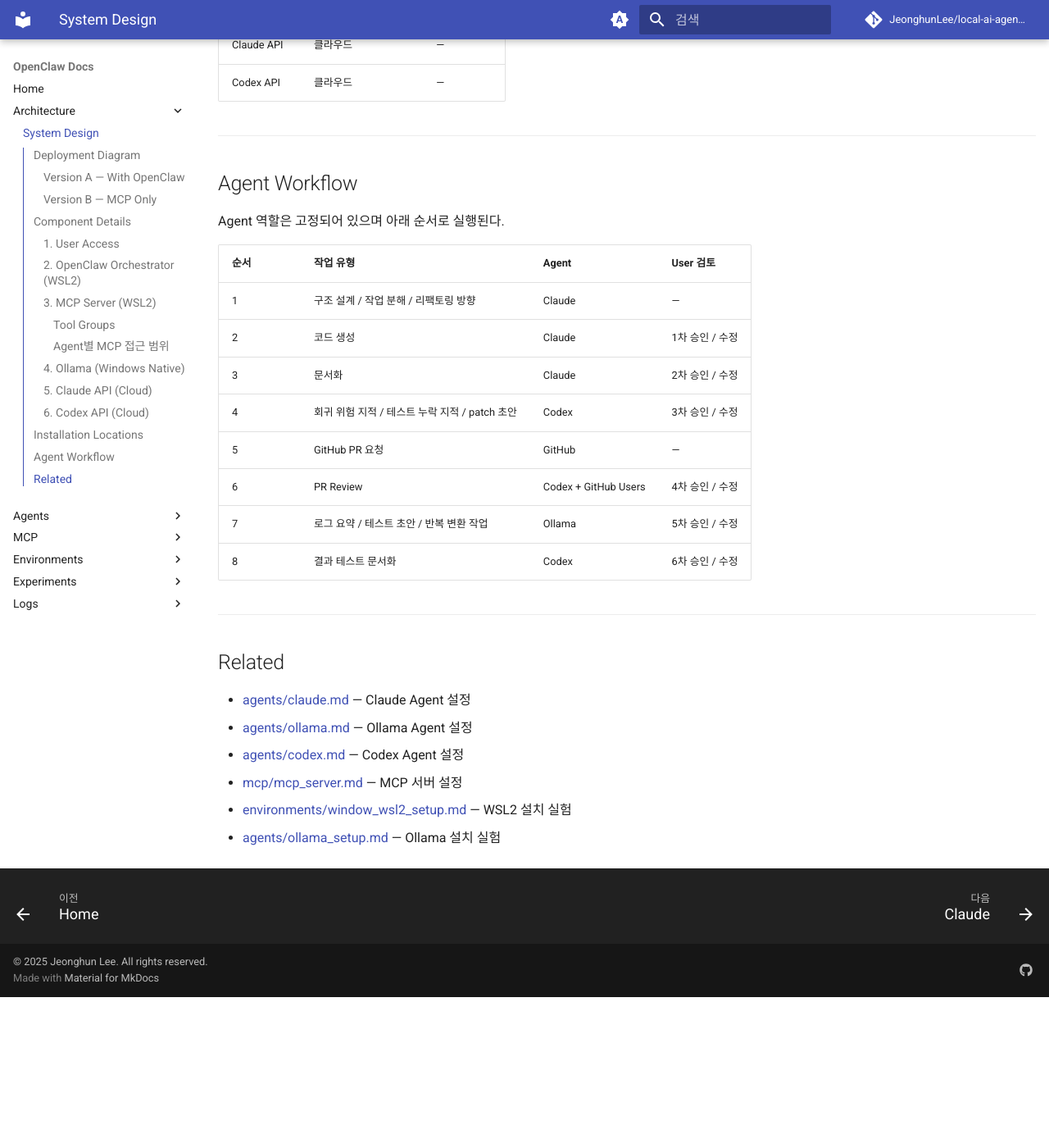
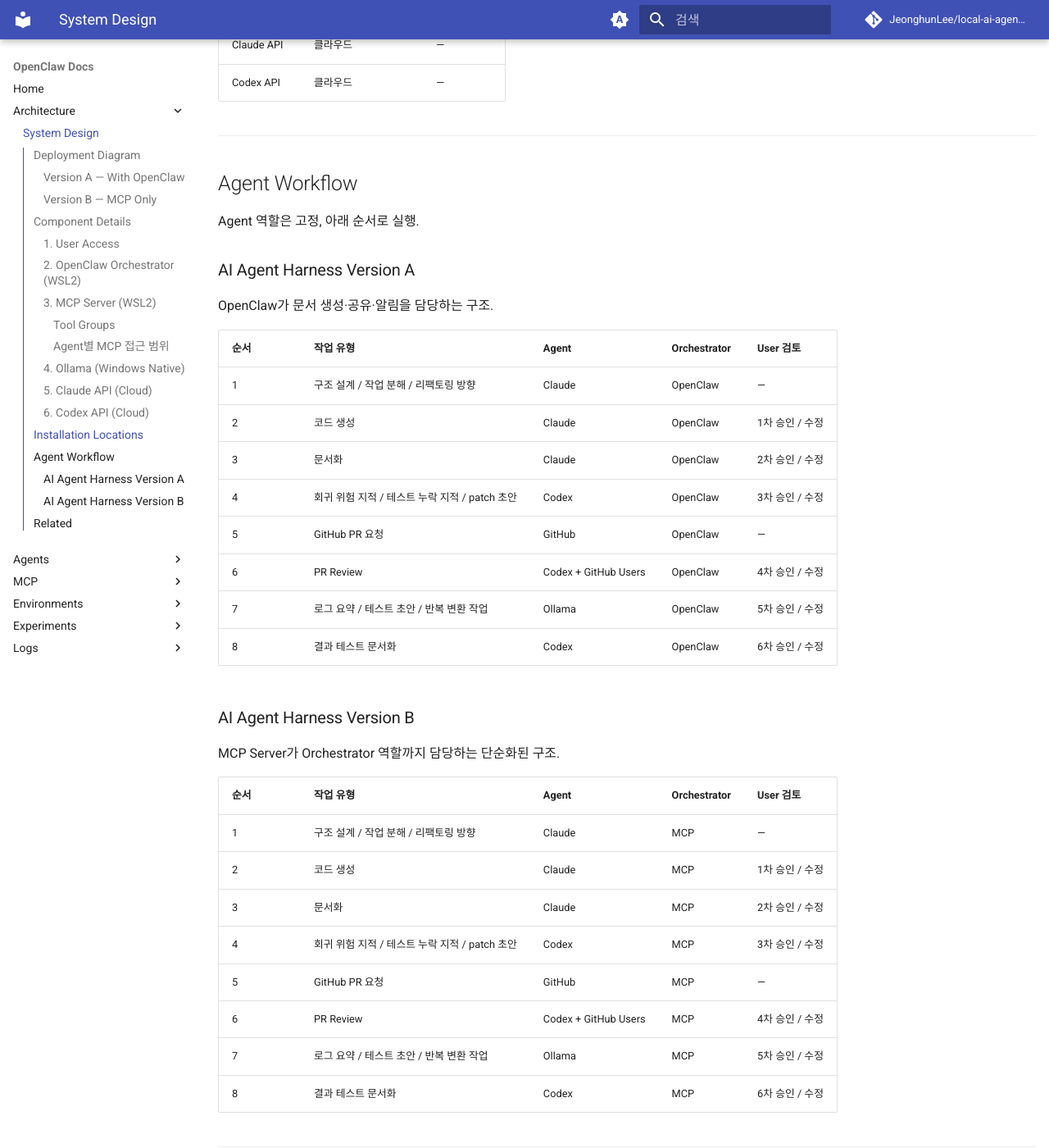
Before and after one commit to JeonghunLee/local-ai-agent-mcp, an MkDocs documentation site: the page built from docs/architecture/system-design.md, in a window 1280 px wide and 1400 px high, scrolled down 4707 px. Shown: the whole window at 82% size. Built offline with MkDocs 1.6.1 and Material for MkDocs 9.7.7, drawn with Linux system fonts in a browser that asks for light colours; comment, search, counter and statistics services are not loaded; before the commit the page ends 5923 px from its top, so only the background shows below that.

Commit message:
update docs

```diff
--- a/docs/architecture/system-design.md
+++ b/docs/architecture/system-design.md
@@ -198,18 +198,37 @@ Prompt를 입력하면 Orchestrator가 작업 유형에 맞는 Agent를 선택
 
 ## Agent Workflow
 
-Agent 역할은 고정되어 있으며 아래 순서로 실행된다.
+Agent 역할은 고정, 아래 순서로 실행.
 
-| 순서 | 작업 유형                                              | Agent  | User 검토       |
-|-----|-------------------------------------------------------|--------|----------------|
-| 1   | 구조 설계 / 작업 분해 / 리팩토링 방향                  | Claude | —              |
-| 2   | 코드 생성                                              | Claude | 1차 승인 / 수정 |
-| 3   | 문서화                                                 | Claude | 2차 승인 / 수정 |
-| 4   | 회귀 위험 지적 / 테스트 누락 지적 / patch 초안         | Codex  | 3차 승인 / 수정 |
-| 5   | GitHub PR 요청                                        | GitHub | —              |
-| 6   | PR Review                                             | Codex + GitHub Users | 4차 승인 / 수정 |
-| 7   | 로그 요약 / 테스트 초안 / 반복 변환 작업               | Ollama | 5차 승인 / 수정 |
-| 8   | 결과 테스트 문서화                                     | Codex  | 6차 승인 / 수정 |
+### AI Agent Harness Version A
+
+OpenClaw가 문서 생성·공유·알림을 담당하는 구조.
+
+| 순서 | 작업 유형                                              | Agent                | Orchestrator | User 검토       |
+|-----|-------------------------------------------------------|----------------------|-------------|----------------|
+| 1   | 구조 설계 / 작업 분해 / 리팩토링 방향                  | Claude               | OpenClaw    | —              |
+| 2   | 코드 생성                                              | Claude               | OpenClaw    | 1차 승인 / 수정 |
+| 3   | 문서화                                                 | Claude               | OpenClaw    | 2차 승인 / 수정 |
+| 4   | 회귀 위험 지적 / 테스트 누락 지적 / patch 초안         | Codex                | OpenClaw    | 3차 승인 / 수정 |
+| 5   | GitHub PR 요청                                        | GitHub               | OpenClaw    | —              |
+| 6   | PR Review                                             | Codex + GitHub Users | OpenClaw    | 4차 승인 / 수정 |
+| 7   | 로그 요약 / 테스트 초안 / 반복 변환 작업               | Ollama               | OpenClaw    | 5차 승인 / 수정 |
+| 8   | 결과 테스트 문서화                                     | Codex                | OpenClaw    | 6차 승인 / 수정 |
+
+### AI Agent Harness Version B
+
+MCP Server가 Orchestrator 역할까지 담당하는 단순화된 구조.
+
+| 순서 | 작업 유형                                              | Agent                | Orchestrator | User 검토       |
+|-----|-------------------------------------------------------|----------------------|-------------|----------------|
+| 1   | 구조 설계 / 작업 분해 / 리팩토링 방향                  | Claude               | MCP         | —              |
+| 2   | 코드 생성                                              | Claude               | MCP         | 1차 승인 / 수정 |
+| 3   | 문서화                                                 | Claude               | MCP         | 2차 승인 / 수정 |
+| 4   | 회귀 위험 지적 / 테스트 누락 지적 / patch 초안         | Codex                | MCP         | 3차 승인 / 수정 |
+| 5   | GitHub PR 요청                                        | GitHub               | MCP         | —              |
+| 6   | PR Review                                             | Codex + GitHub Users | MCP         | 4차 승인 / 수정 |
+| 7   | 로그 요약 / 테스트 초안 / 반복 변환 작업               | Ollama               | MCP         | 5차 승인 / 수정 |
+| 8   | 결과 테스트 문서화                                     | Codex                | MCP         | 6차 승인 / 수정 |
 
 ---
 
```
Also changed, not shown: claude.md (+1 -0 lines).
